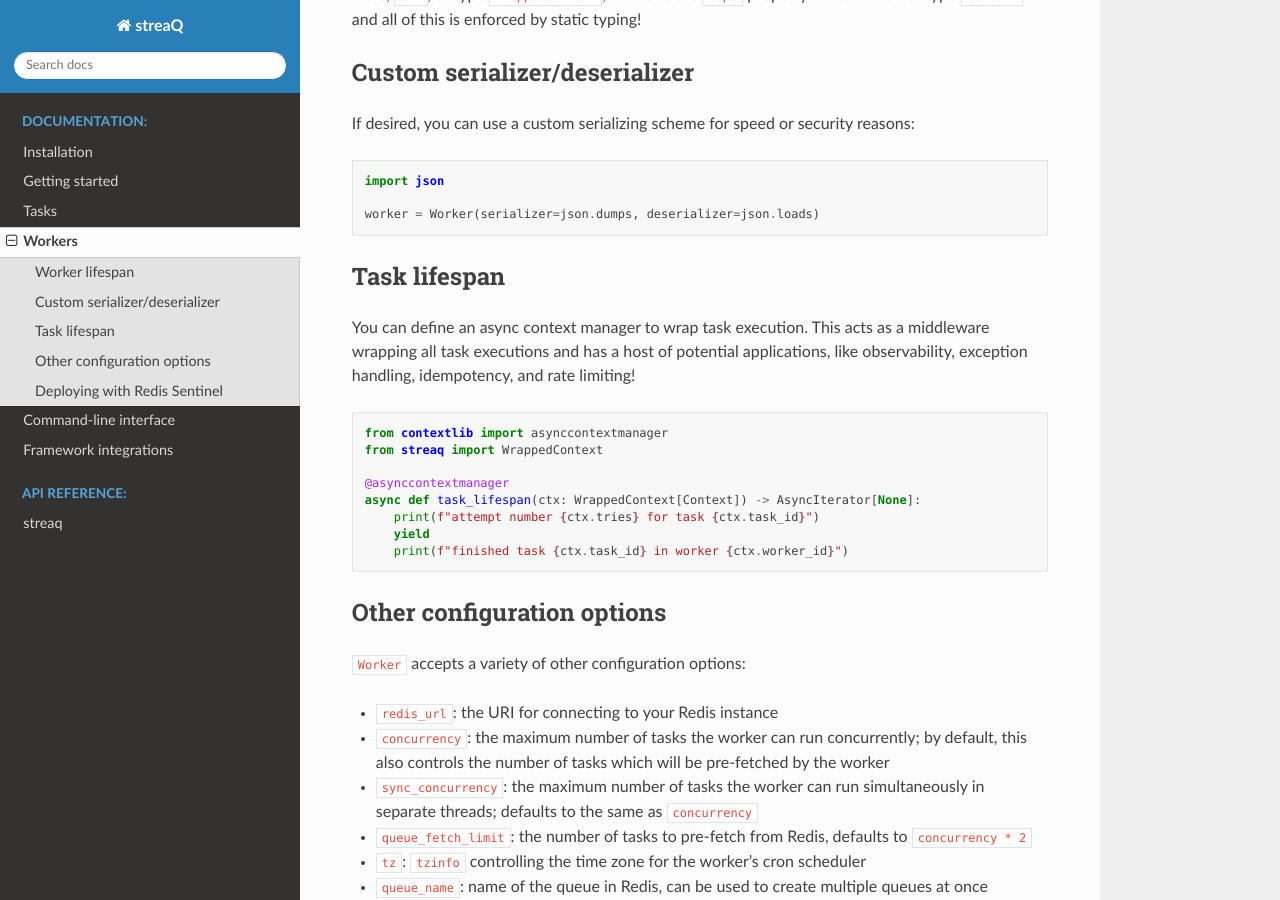
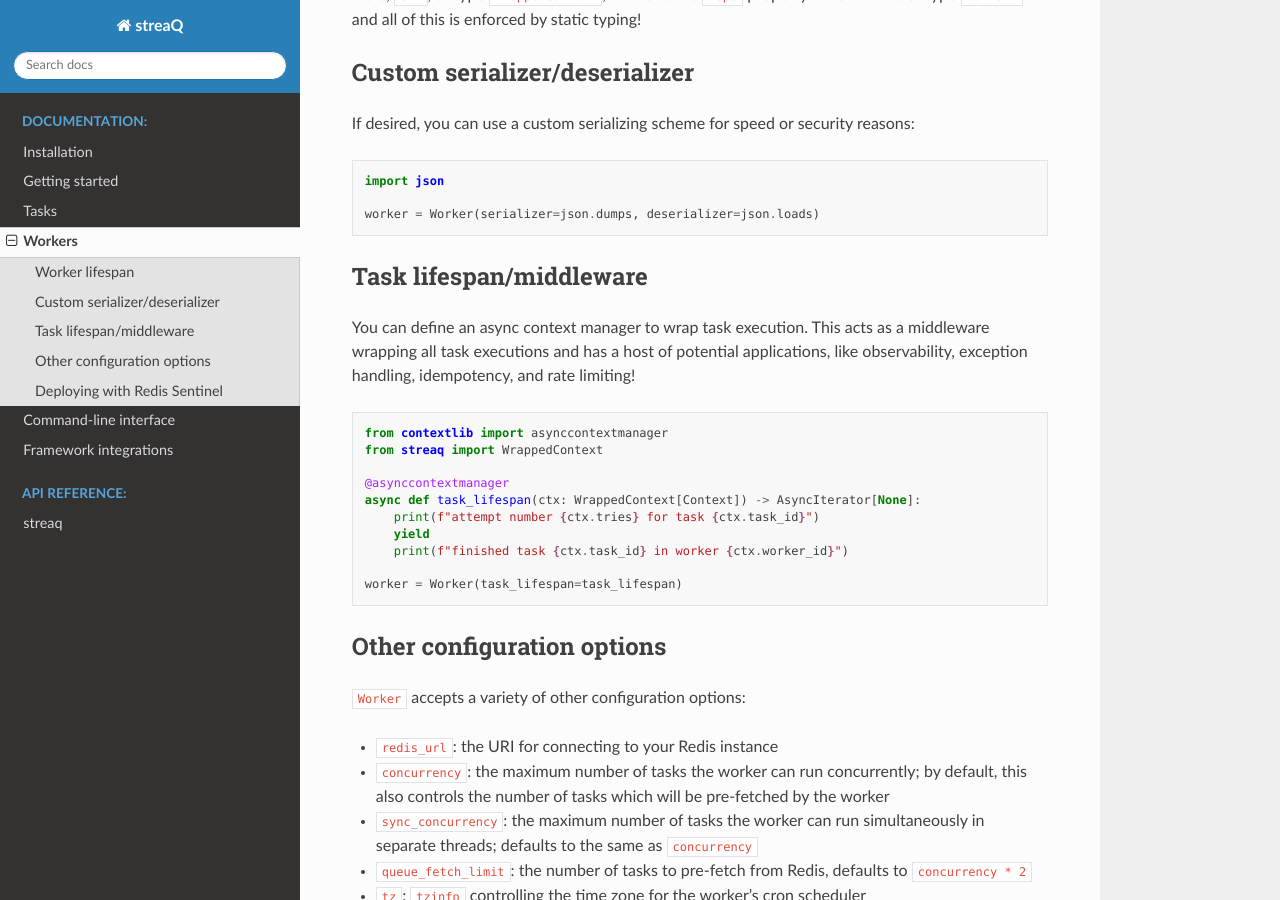
Before and after one commit to tastyware/streaq, a Sphinx documentation site: the page built from docs/worker.rst, in a window 1280 px wide and 900 px high, scrolled down 1194 px. Built offline with Sphinx 7.4.7 and the Read the Docs theme 3.1.0, drawn with Linux system fonts in a browser that asks for light colours.

Commit message:
update docs#

```diff
--- a/docs/worker.rst
+++ b/docs/worker.rst
@@ -67,8 +67,8 @@ If desired, you can use a custom serializing scheme for speed or security reason
 
    worker = Worker(serializer=json.dumps, deserializer=json.loads)
 
-Task lifespan
--------------
+Task lifespan/middleware
+------------------------
 
 You can define an async context manager to wrap task execution. This acts as a middleware wrapping all task executions and has a host of potential applications, like observability, exception handling, idempotency, and rate limiting!
 
@@ -83,6 +83,7 @@ You can define an async context manager to wrap task execution. This acts as a m
        yield
        print(f"finished task {ctx.task_id} in worker {ctx.worker_id}")
 
+   worker = Worker(task_lifespan=task_lifespan)
 
 Other configuration options
 ---------------------------
```
